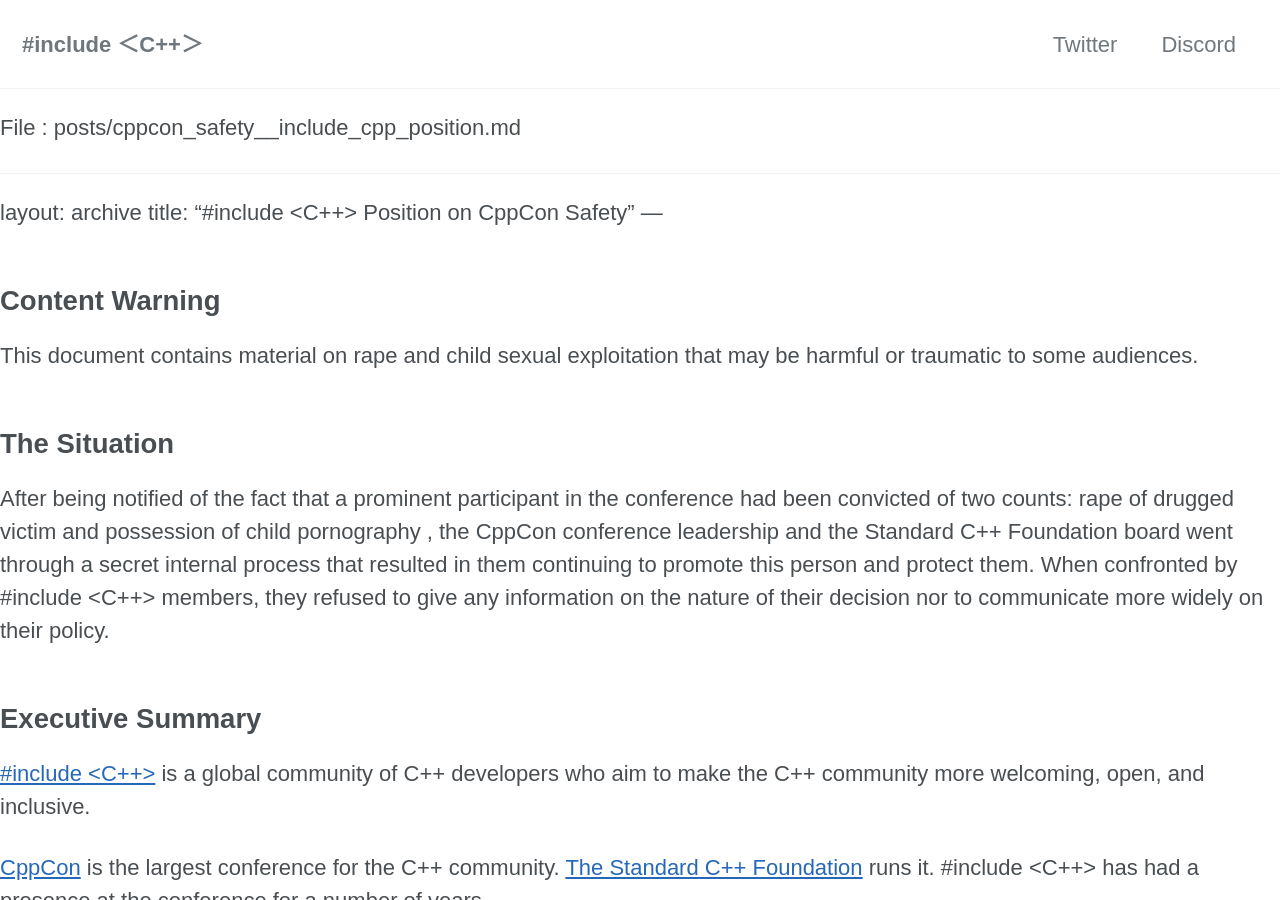
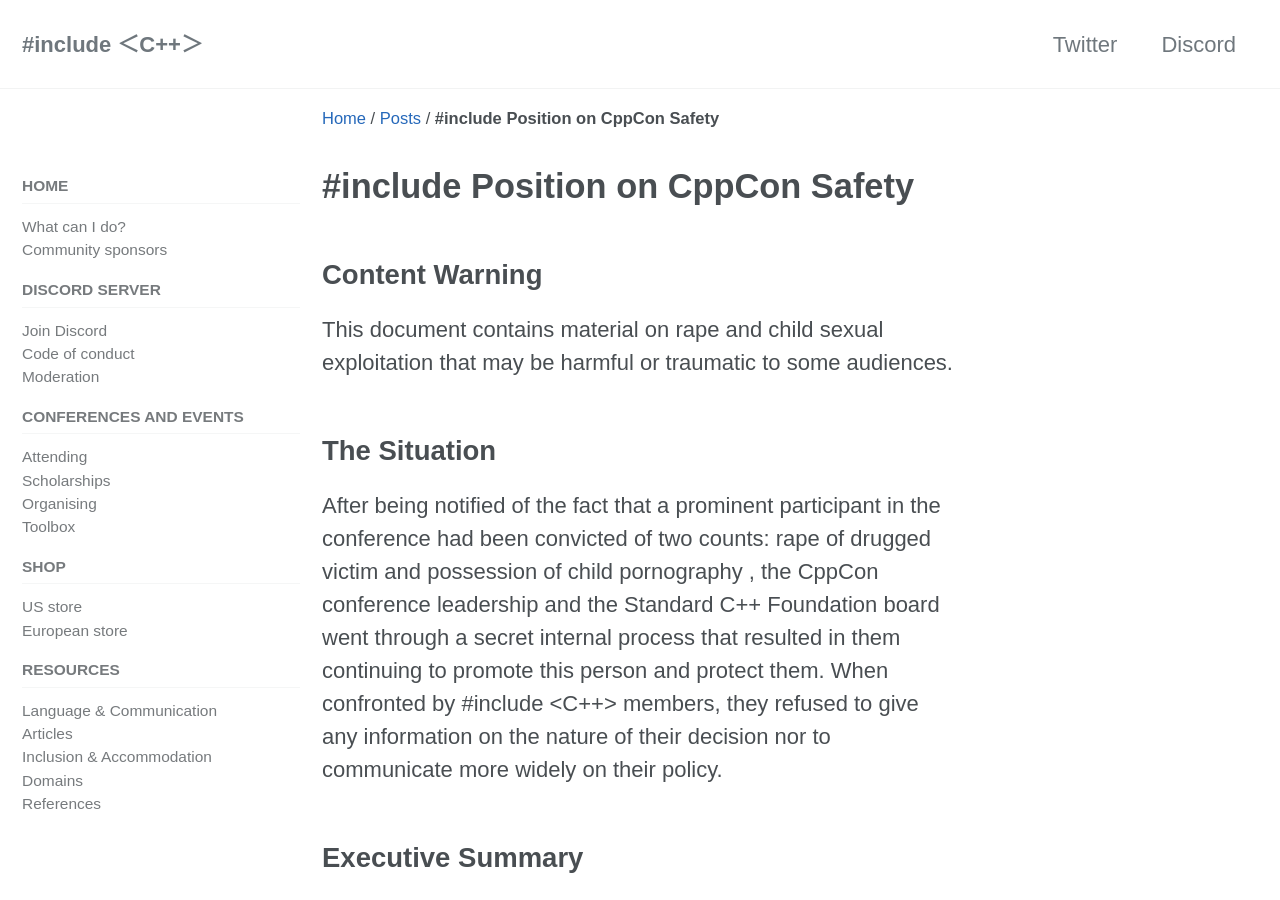
Before and after one commit to include-cpp/include-cpp.github.io, a Jekyll site: the page built from posts/communication-cppcon.md, in a window 1280 px wide and 900 px high. Built offline with Jekyll 4.4.1, drawn with Linux system fonts in a browser that asks for light colours; cached includes are drawn as plain includes; nearby versions of some CDN libraries; our own code applies the rules of GitHub Pages for plain Markdown files.

Commit message:
Fix a formatting issue.

```diff
--- a/posts/communication-cppcon.md
+++ b/posts/communication-cppcon.md
@@ -1,5 +1,3 @@
-File : posts/cppcon_safety__include_cpp_position.md
-
 ---
 layout: archive
 title: "#include <C++> Position on CppCon Safety"
```
